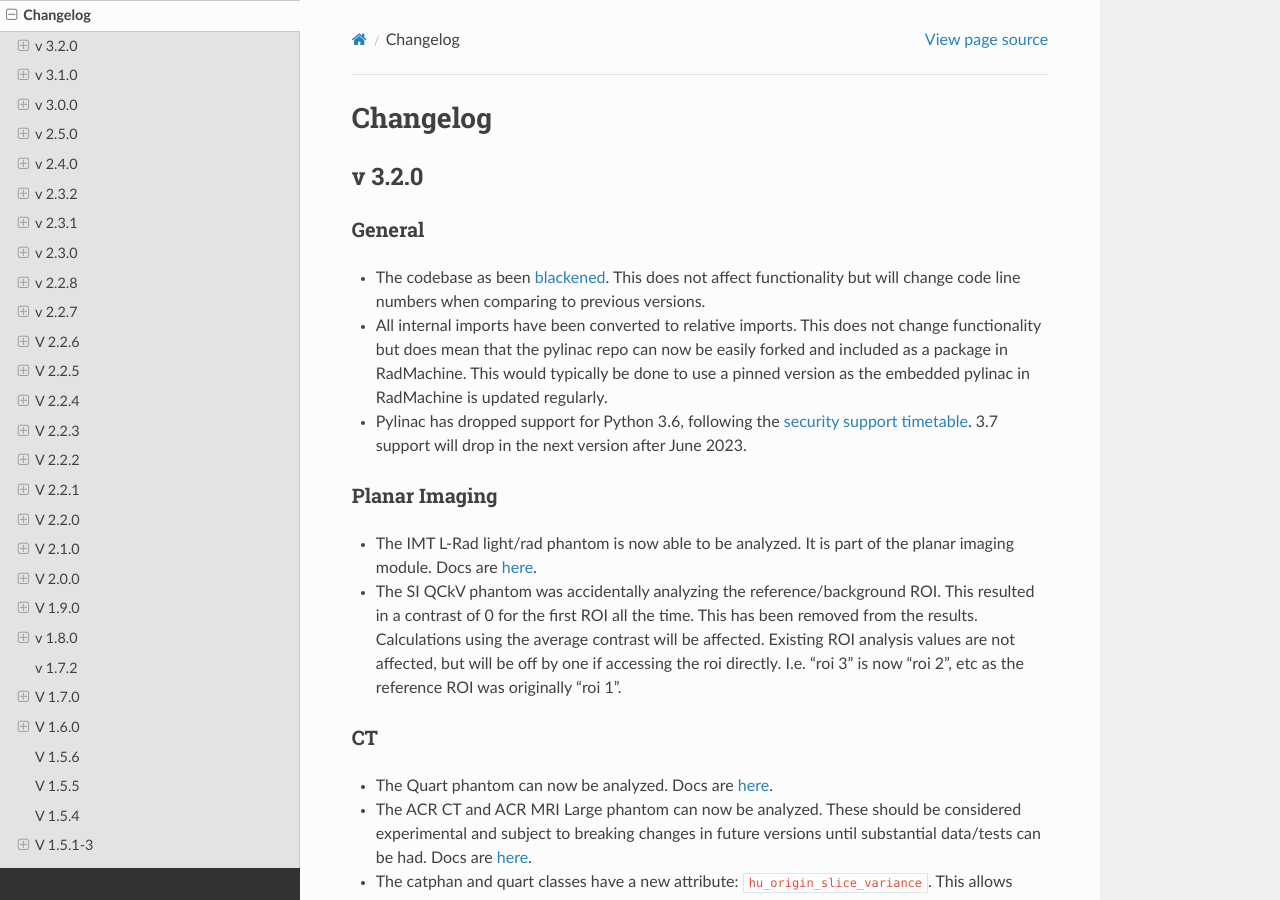
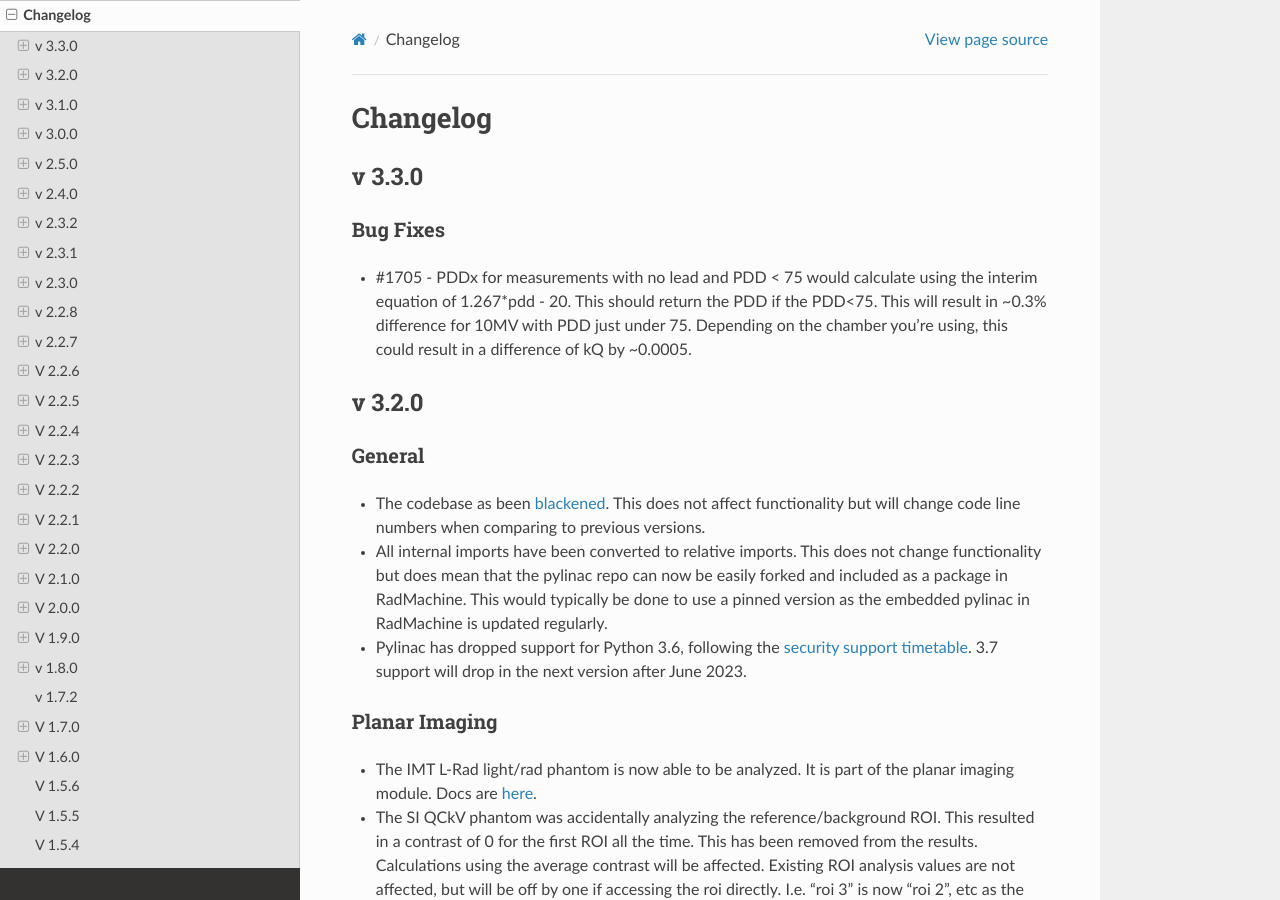
Before and after one commit to jrkerns/pylinac, a Sphinx documentation site: the page built from docs/source/changelog.rst, in a window 1280 px wide and 900 px high. Built offline with Sphinx 7.4.7 and the Read the Docs theme 2.0.0, drawn with Linux system fonts in a browser that asks for light colours; cross-references to code outside the pages are shown as plain code.

Commit message:
Merged in bugfix/RAM-1705_pddx (pull request #100)
fix pddx for low energy/no foil measurements.

* fix pddx for low energy/no foil measurements.

* fix error calc. forgot 0

* fix tests


Approved-by: Randy Taylor

```diff
--- a/docs/source/calibration_docs.rst
+++ b/docs/source/calibration_docs.rst
@@ -108,7 +108,8 @@ Equation definitions are as follows:
   .. math::
       \begin{cases}
           PDD(10) & energy < 10 \\
-          1.267*PDD(10)-20.0 & 75\leq PDD(10)\leq 89 \\
+          PDD(10) & no lead, energy >= 10, PDD(10) <75 \\
+          1.267*PDD(10)-20.0 & no lead, 75\leq PDD(10)\leq 89 \\
           PDD(10)_{Pb} & lead@50cm, PDD(10)_{Pb} < 73 \\
           (0.8905+0.00150*PDD(10)_{Pb})*PDD(10)_{Pb} & lead@50cm, PDD(10)_{Pb} \geq 73 \\
           PDD(10)_{Pb} & lead@30cm, PDD(10)_{Pb} < 71 \\
--- a/docs/source/changelog.rst
+++ b/docs/source/changelog.rst
@@ -2,6 +2,16 @@
 =========
 Changelog
 =========
+
+v 3.3.0
+-------
+
+Bug Fixes
+^^^^^^^^^
+
+* #1705 - PDDx for measurements with no lead and PDD < 75 would calculate using the interim equation of 1.267*pdd - 20.
+  This should return the PDD if the PDD<75. This will result in ~0.3% difference for 10MV with PDD just under 75. Depending
+  on the chamber you're using, this could result in a difference of kQ by ~0.0005.
 
 v 3.2.0
 -------
```
Also changed, not shown: 2 other files.
